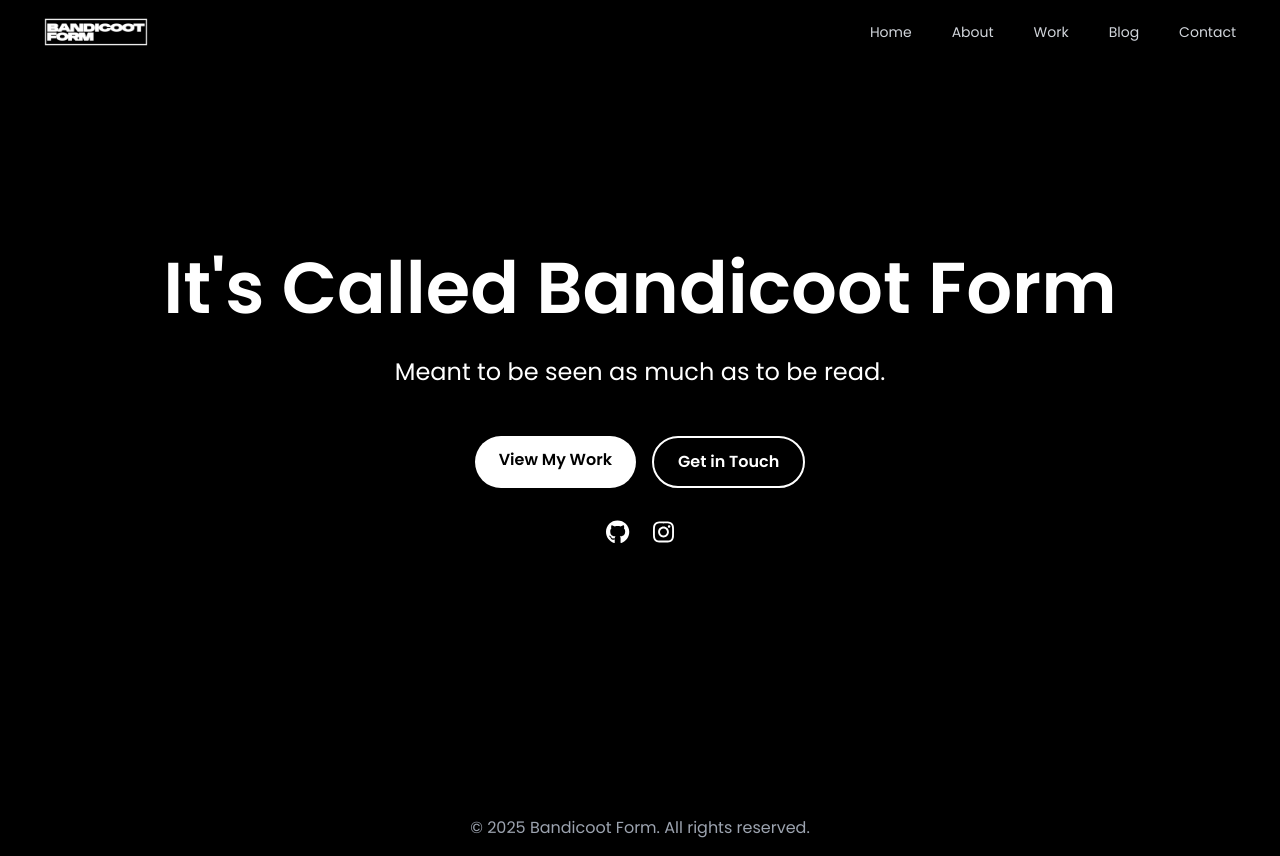
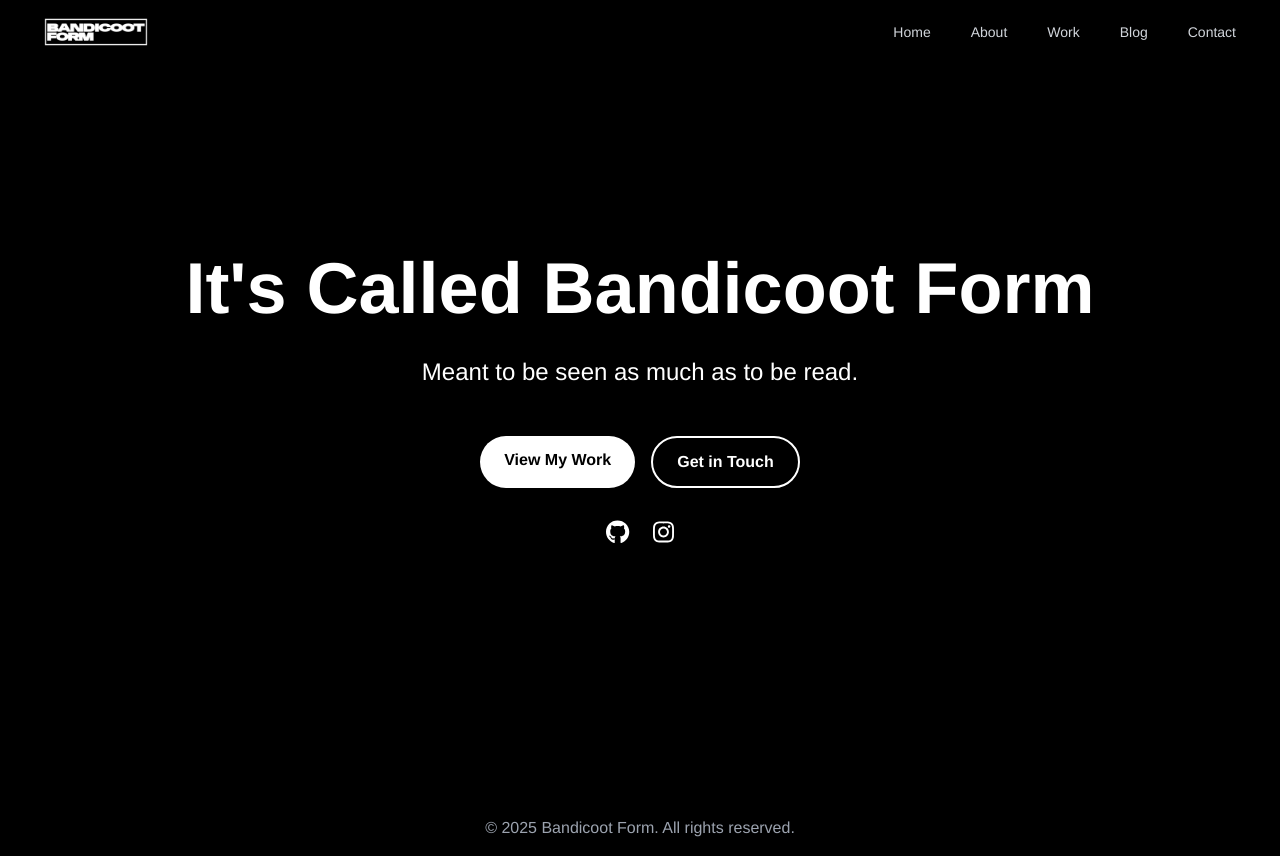
Before and after one commit to bandicootform/projectosaurus, a Next.js app: page / in a window 1280 px wide. Built offline with nearby package versions, Linux system fonts and the light colour scheme; a web font is replaced by a local one.

Commit message:
update global and layout

```diff
--- a/app/globals.css
+++ b/app/globals.css
@@ -10,6 +10,7 @@
 
 body {
   color: rgb(var(--foreground-rgb));
+  font-family: 'Helvetica Neue', san-serif;
   background: linear-gradient(
       to bottom,
       transparent,
--- a/app/layout.tsx
+++ b/app/layout.tsx
@@ -1,15 +1,9 @@
 import './globals.css'
-import { Poppins } from 'next/font/google'
 import Navigation from './components/Navigation'
 import Footer from './components/Footer'
 import { SpeedInsights } from "@vercel/speed-insights/next"
 import { Analytics } from "@vercel/analytics/react"
 import Head from 'next/head';
-
-const poppins = Poppins({
-  weight: ['400', '600'],
-  subsets: ['latin']
-})
 
 export const metadata = {
   title: 'Bandicoot Form',
@@ -30,7 +24,7 @@ export default function RootLayout({
         <link rel="stylesheet"
         href="https://fonts.cdnfonts.com/css/helvetica-neue-55" />
         </Head>
-      <body className={`${poppins.className} bg-black text-white`}>
+      <body className="bg-black text-white" style={{fontFamily: 'Helvetica Neue, sans-serif'}}>
         <Navigation />
         <main>{children}</main>
         <SpeedInsights />
```
